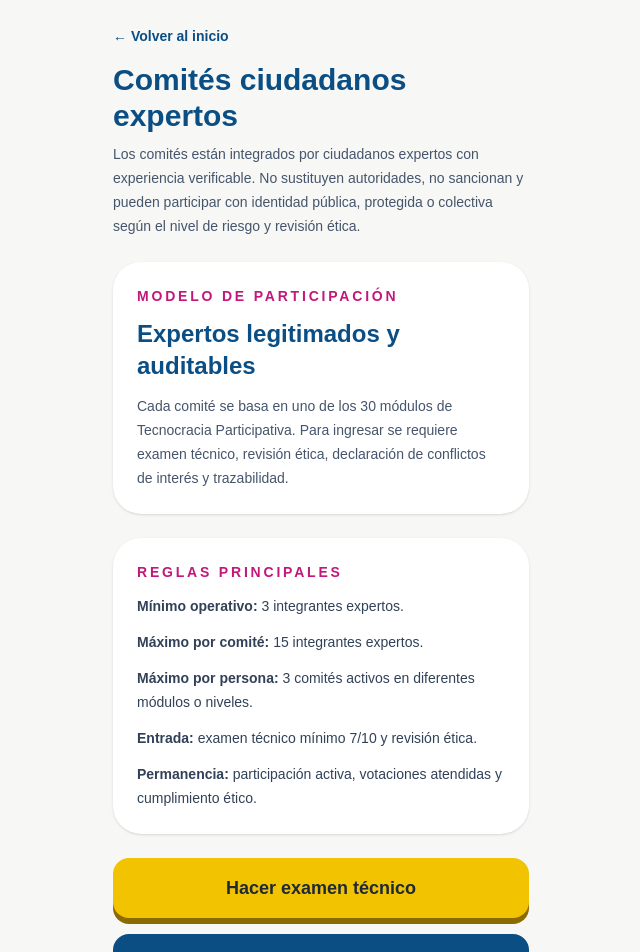
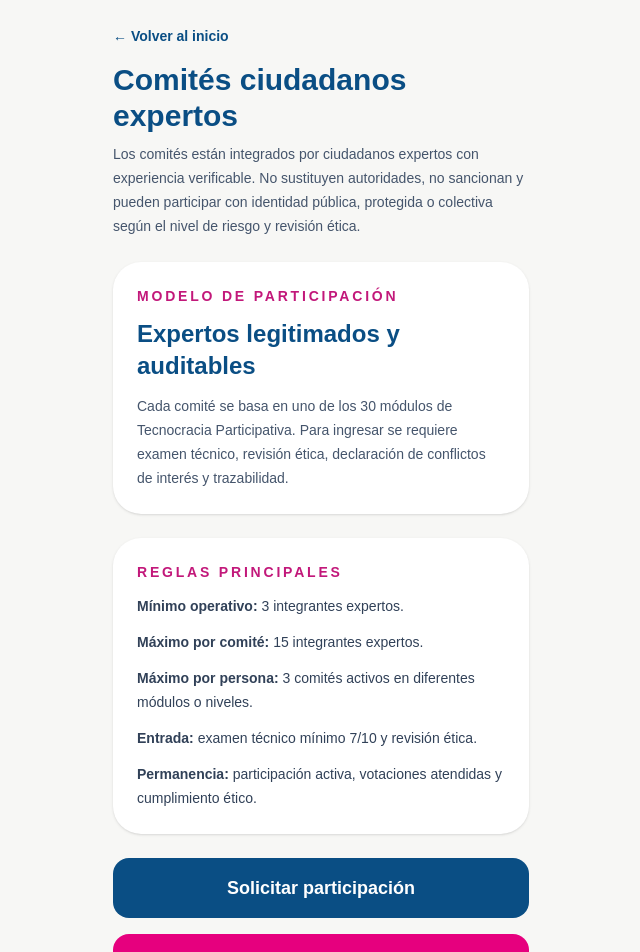
Before and after one commit to TecnocraciaParticipativaMexico/Plataforma, a Next.js app in the folder web/: page /comites in a window 1280 px wide. Shown: the top 952 px of the page, without its empty margins (319-959 px from the left). Built offline with nearby package versions, Linux system fonts and the light colour scheme.

Commit message:
refactor: eliminar acceso directo al examen tecnico

```diff
--- a/web/app/comites/page.tsx
+++ b/web/app/comites/page.tsx
@@ -69,12 +69,6 @@ export default function ComitesPage() {
         </section>
 
         <div className="grid gap-4">
-          <Link
-            href="/comites/examen"
-            className="block rounded-2xl bg-[#F2C300] px-5 py-4 text-center text-lg font-bold text-[#1F2937] shadow-[0_6px_0_0_#8B6B00]"
-          >
-            Hacer examen técnico
-          </Link>
 
           <Link
             href="/comites/solicitar"
```
